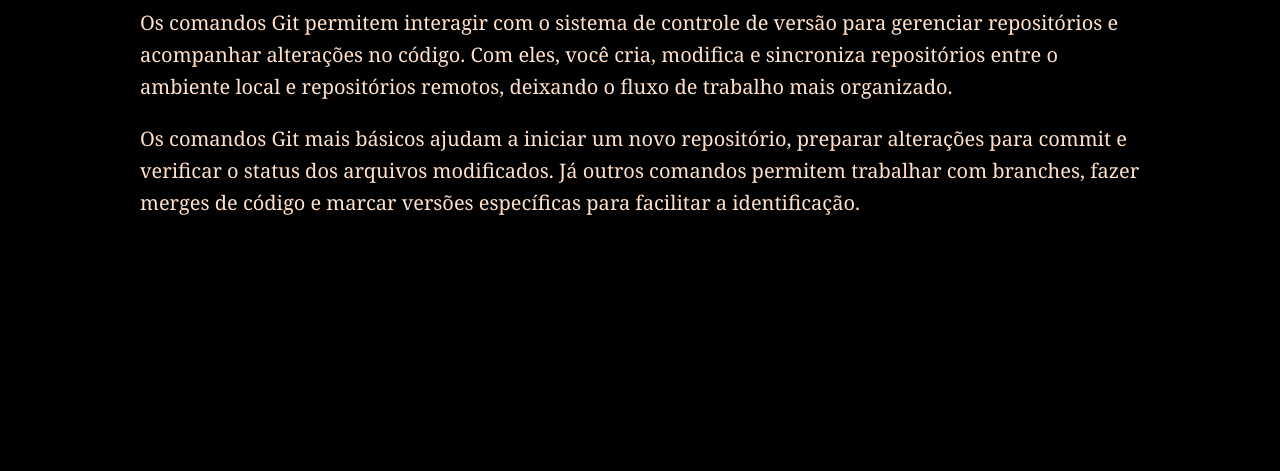
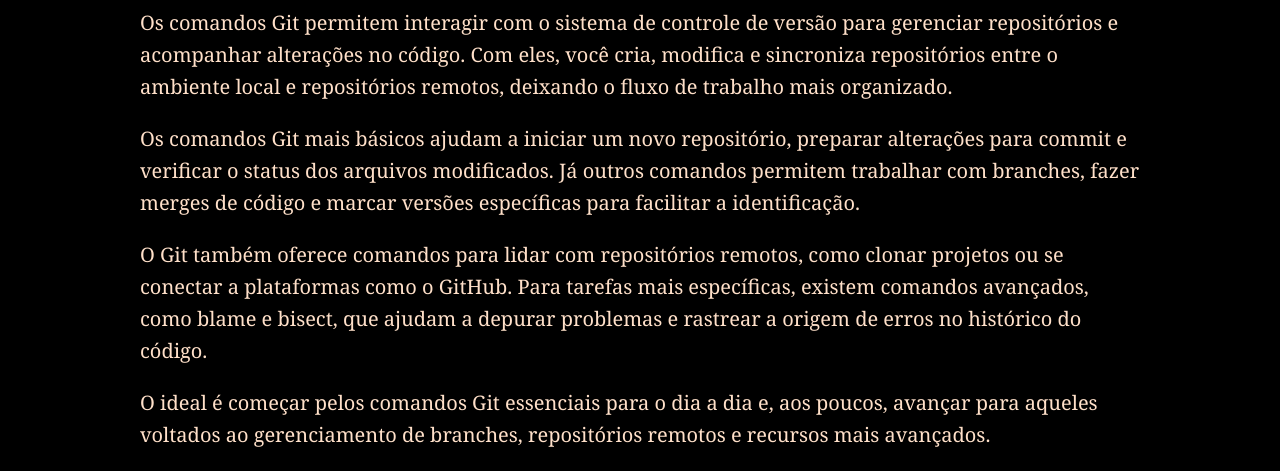
Before and after one commit to mariacdsantos/Atividade-06, a plain HTML site: page index.html in a window 1280 px wide. Shown: the part 594-1065 px from the top of the page. Before the commit the page ends 833 px from the top, so only its background shows below. Drawn offline with Linux system fonts and the light colour scheme.

Commit message:
Insesão do conteúdo

```diff
--- a/index.html
+++ b/index.html
@@ -38,12 +38,29 @@
                 <h2 class="titulo">Introdução</h2>
                 <p>Os comandos Git permitem interagir com o sistema de controle de versão para gerenciar repositórios e
                     acompanhar alterações no código. Com eles, você cria, modifica e sincroniza repositórios entre o
-                    ambiente local e repositórios remotos, deixando o fluxo de trabalho mais organizado.</p>
+                    ambiente local e repositórios remotos, deixando o fluxo de trabalho mais organizado. <br>
+
+                </p>
                 <p>
                     Os comandos Git mais básicos ajudam a iniciar um novo repositório, preparar alterações para commit e
                     verificar o status dos arquivos modificados. Já outros comandos permitem trabalhar com branches,
-                    fazer merges de código e marcar versões específicas para facilitar a identificação.
+                    fazer merges de código e marcar versões específicas para facilitar a identificação.</p>
+
+
+                <p>
+                    O Git também oferece comandos para lidar com repositórios remotos, como clonar projetos ou se
+                    conectar a plataformas como o GitHub. Para tarefas mais específicas, existem comandos avançados,
+                    como blame e bisect, que ajudam a depurar problemas e rastrear a origem de erros no histórico do
+                    código.
                 </p>
+
+                <p>
+                    O ideal é começar pelos comandos Git essenciais para o dia a dia e, aos poucos, avançar para aqueles
+                    voltados ao gerenciamento de branches, repositórios remotos e recursos mais avançados.
+                </p>
+
+
+
             </div>
 
 
```
